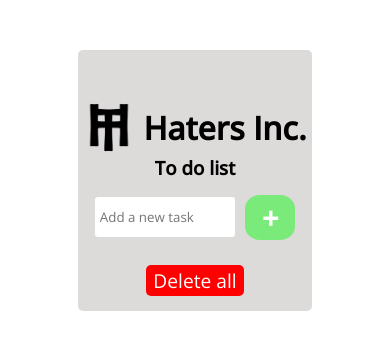
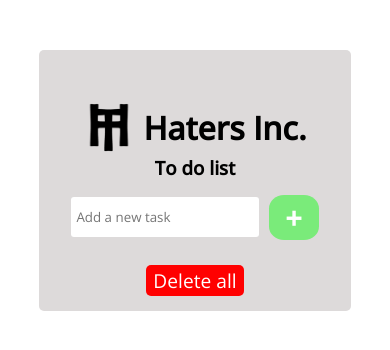
Before and after one commit to RobertoR14/ToDoList, a plain HTML site: page index.html in a window 390 px wide. Drawn offline with nearby package versions, Linux system fonts and the light colour scheme.

Commit message:
responsive fixed

```diff
--- a/style.css
+++ b/style.css
@@ -136,3 +136,9 @@ margin-bottom: 10px;
   border-radius: 15px;
   margin-bottom: 10px;
 }
+
+@media screen and (max-width: 800px){
+  .container{
+    width: 80%;
+  }
+}
```
